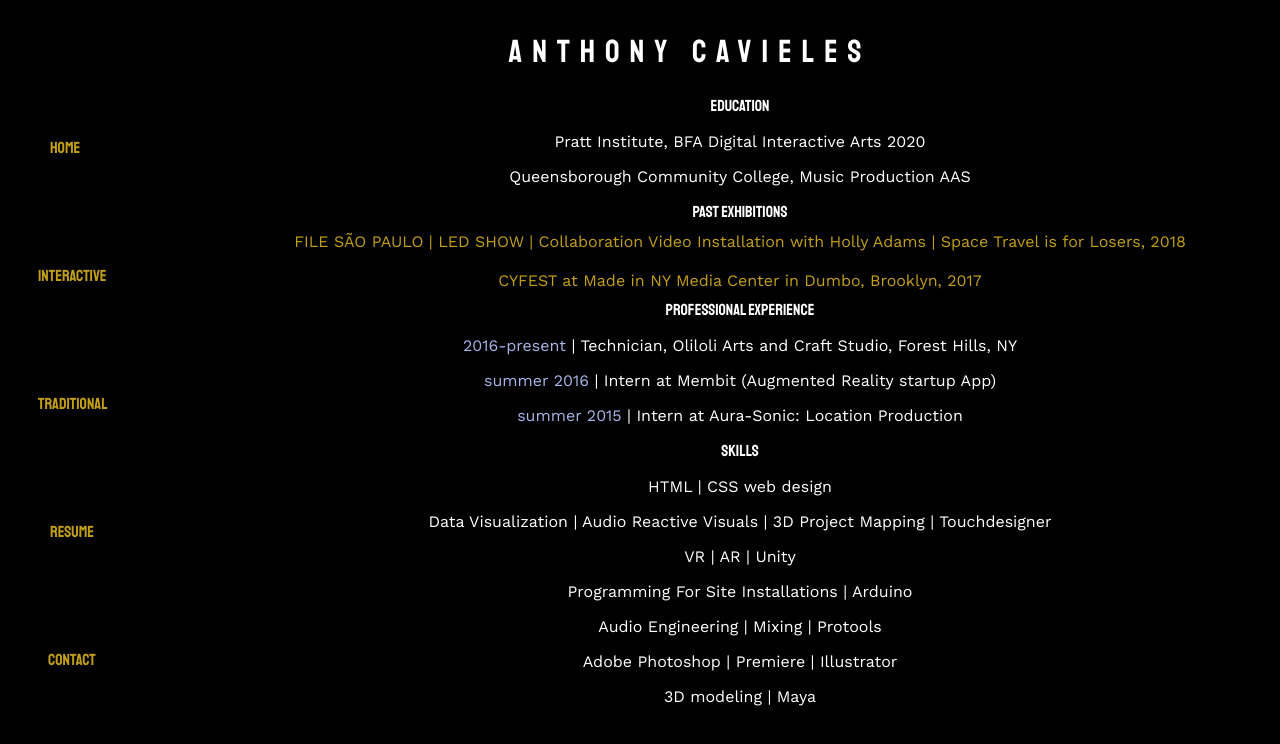
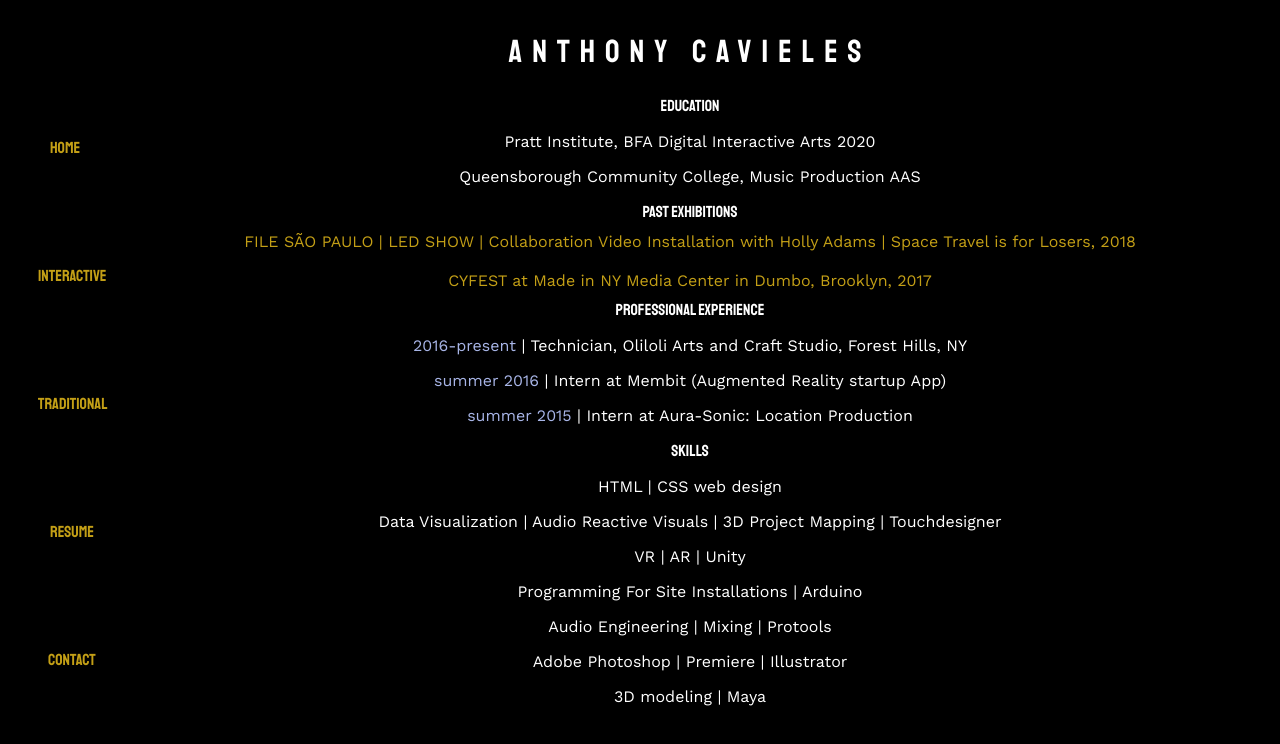
Before and after one commit to acavieles/officalwebsite, a plain HTML site: page resume.html in a window 1280 px wide. Drawn offline with nearby package versions, Linux system fonts and the light colour scheme; a script that the page names is missing.

Commit message:
Add files via upload

```diff
--- a/design.css
+++ b/design.css
@@ -17,7 +17,7 @@ header {
 font-family: 'Staatliches', cursive;
 text-align: center;
 position: relative;
-margin-left: 200px;
+margin-left: 100px;
 color: white;
 
 }
@@ -28,7 +28,7 @@ color: white;
 font-family: 'Work Sans', sans-serif;
   text-align: center;
 position: relative;
-margin-left: 200px;
+margin-left: 100px;
 color: white;
 }
 
```
